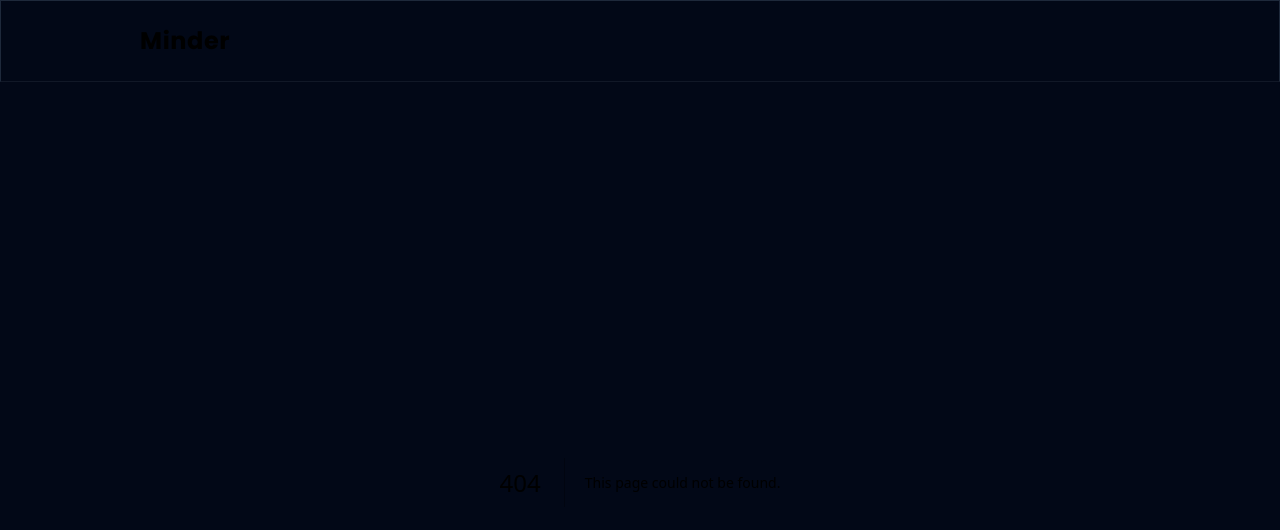
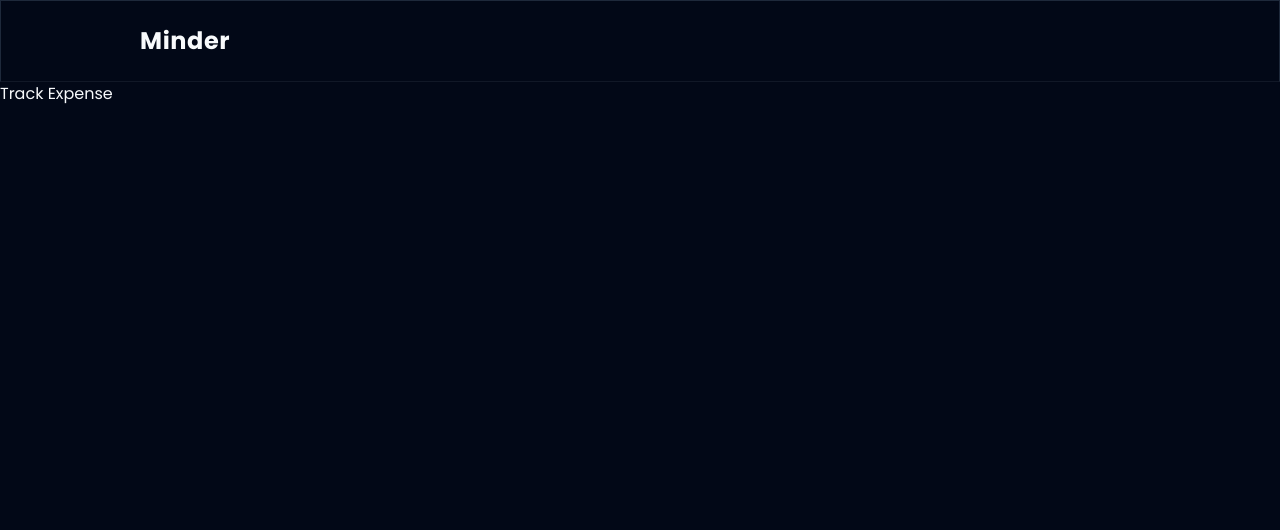
Before and after one commit to michaelcanonizado/minder, a Next.js app: page /track/expense in a window 1280 px wide. Before the commit this address had no page. Shown: the top 530 px of the page. Built offline with nearby package versions, Linux system fonts and the light colour scheme.

Commit message:
chore: initialize /track/expense page

```diff
--- /dev/null
+++ b/src/app/(user)/track/expense/page.tsx
@@ -0,0 +1,7 @@
+import React from 'react';
+
+const TrackExpense = () => {
+  return <div>Track Expense</div>;
+};
+
+export default TrackExpense;
```
